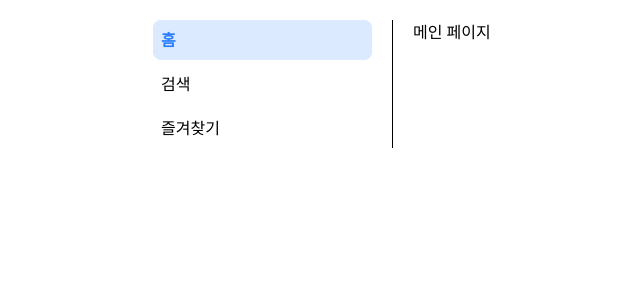
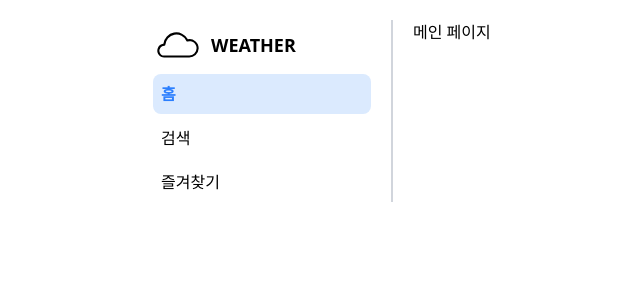
Before and after one commit to empal030110/weather-app, a React (Vite) app: page / in a window 1280 px wide. Shown: the top 300 px of the page, without its empty margins (37-677 px from the left). Built offline with nearby package versions, Linux system fonts and the light colour scheme.

Commit message:
style: sidebar 스타일 수정

```diff
--- a/package.json
+++ b/package.json
@@ -13,6 +13,7 @@
     "@tailwindcss/vite": "^4.1.18",
     "react": "^19.2.0",
     "react-dom": "^19.2.0",
+    "react-icons": "^5.5.0",
     "react-router-dom": "^7.11.0",
     "tailwindcss": "^4.1.18"
   },
--- a/src/widgets/sidebar/SideBar.tsx
+++ b/src/widgets/sidebar/SideBar.tsx
@@ -1,9 +1,14 @@
-import { NavLink } from 'react-router-dom';
+import { NavLink } from 'react-router-dom'
+import { CiCloudOn } from "react-icons/ci"
 
 export function Sidebar() {
   return (
-    <div className="w-[240px] border-r">
+    <div className="w-[240px] border-r-[2px] border-gray-300">
       <div className="flex flex-col gap-[4px] mr-[20px]">
+        <div className='flex gap-[8px] items-center'>
+          <CiCloudOn size={50} />
+          <p className='font-bold text-[18px]'>WEATHER</p>
+        </div>
         <NavLink to="/" end className={({ isActive }) => `p-[8px] rounded-[8px] ${isActive ? 'font-bold bg-blue-100 text-blue-500' : ''}`}>홈</NavLink>
         <NavLink to="/search" end className={({ isActive }) => `p-[8px] rounded-[8px] ${isActive ? 'font-bold bg-blue-100 text-blue-500' : ''}`}>검색</NavLink>
         <NavLink to="/bookmark" end className={({ isActive }) => `p-[8px] rounded-[8px] ${isActive ? 'font-bold bg-blue-100 text-blue-500' : ''}`}>즐겨찾기</NavLink>
```
Also changed, not shown: 1 other file (tests, documents, lock files or other folders).
